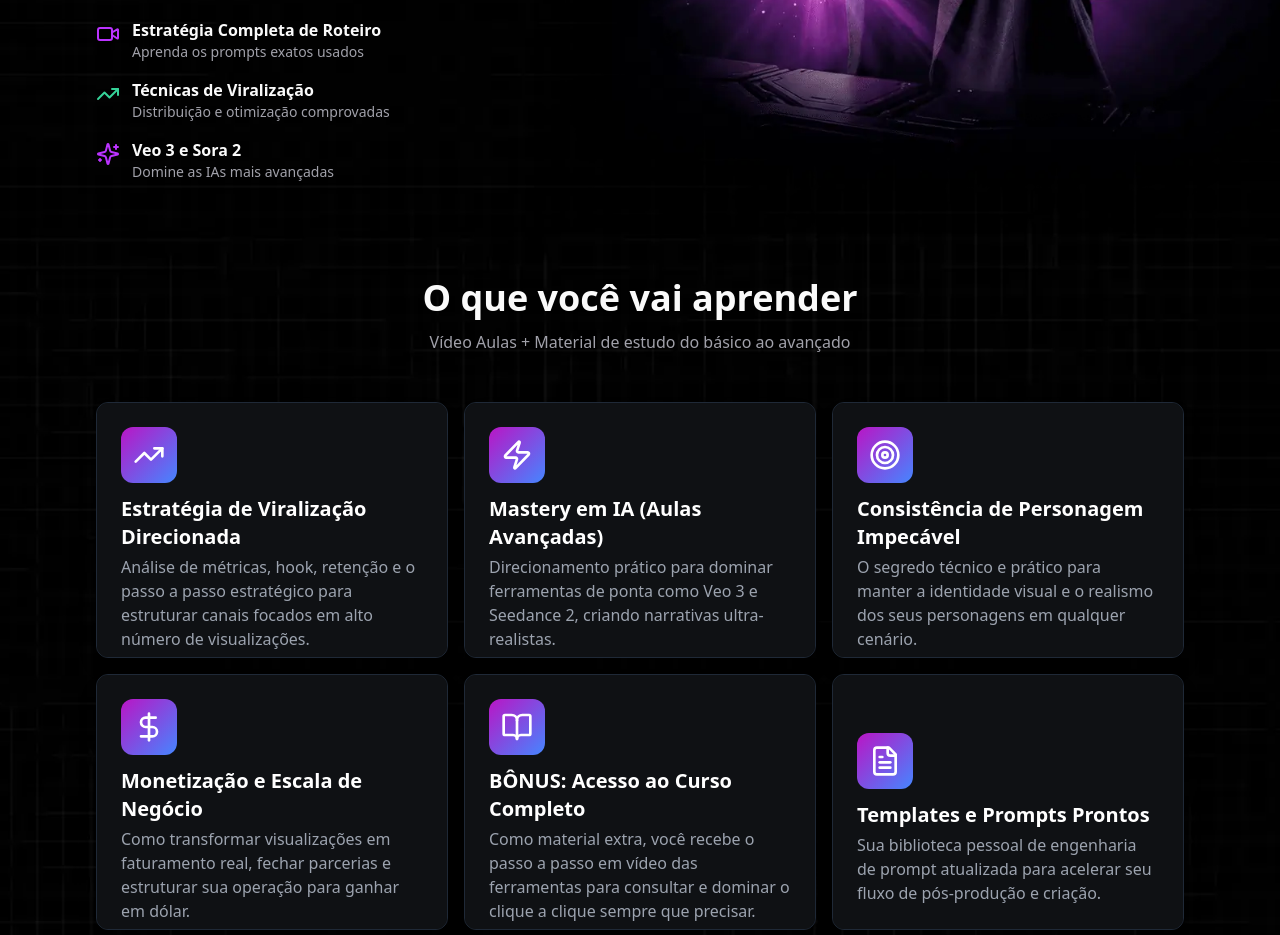
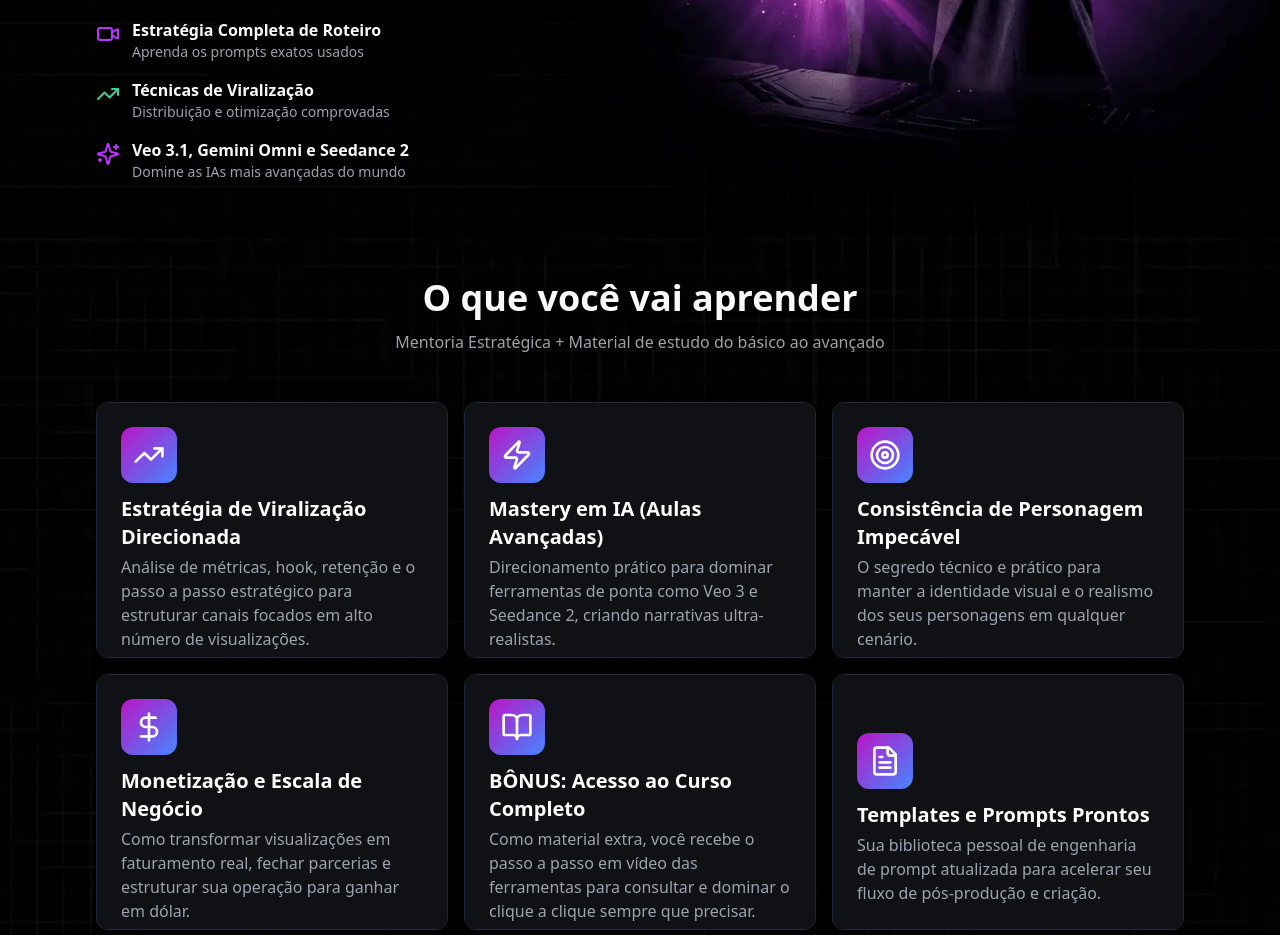
Before and after one commit to cosmozoico/veosora-vault, a React (Vite) app: page / in a window 1280 px wide. Shown: the part 1840-2775 px from the top of the page. Built offline with nearby package versions, Linux system fonts and the light colour scheme; the HTML template or start-up script is replaced by a standard one.

Commit message:
Changes
Co-authored-by: cosmozoico <36082080+cosmozoico@users.noreply.github.com>

```diff
--- a/src/pages/Index.tsx
+++ b/src/pages/Index.tsx
@@ -266,8 +266,8 @@ const Index = () => {
                 <div className="flex items-start gap-3">
                   <Sparkles className="w-6 h-6 text-primary mt-1 flex-shrink-0" />
                   <div>
-                    <div className="font-semibold">Veo 3 e Sora 2</div>
-                    <div className="text-sm text-muted-foreground">Domine as IAs mais avançadas</div>
+                    <div className="font-semibold">Veo 3.1, Gemini Omni e Seedance 2</div>
+                    <div className="text-sm text-muted-foreground">Domine as IAs mais avançadas do mundo</div>
                   </div>
                 </div>
               </div>
@@ -317,7 +317,7 @@ const Index = () => {
               O que você vai aprender
             </h2>
             <p className="text-muted-foreground">
-              Vídeo Aulas + Material de estudo do básico ao avançado
+              Mentoria Estratégica + Material de estudo do básico ao avançado
             </p>
           </div>
 
```
